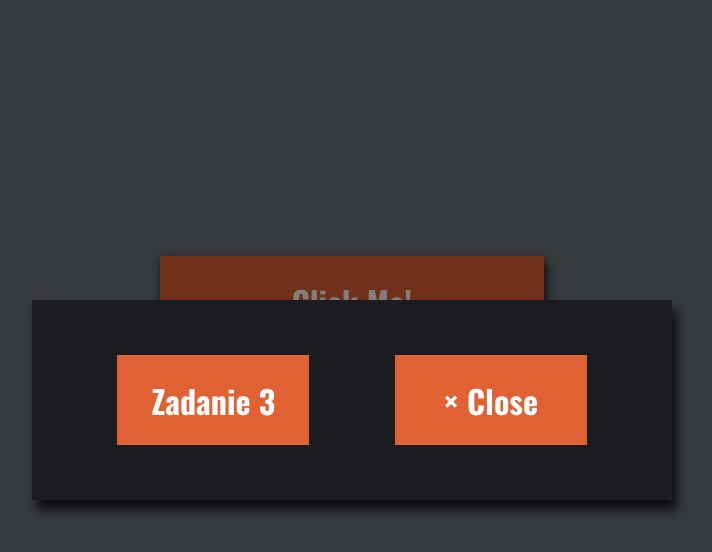
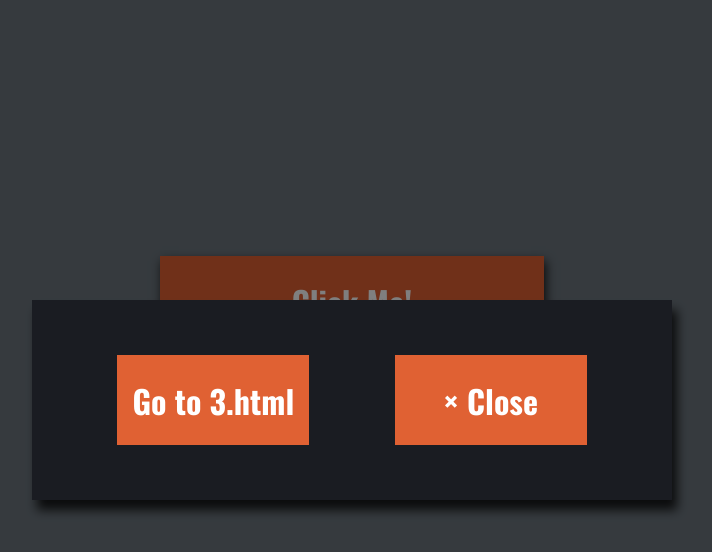
Before and after one commit to najMaseu/Zadanie_Rekrutacyjne, a plain HTML site: page 2/2.html in a window 1280 px wide. Both pictures are taken after a click on the button "Click Me!". Shown: the whole page, without its empty margins (288-1000 px from the left). Drawn offline with nearby package versions, Linux system fonts and the light colour scheme.

Commit message:
Change link in 3.h

```diff
--- a/2/2.html
+++ b/2/2.html
@@ -13,7 +13,7 @@
   <button class="button button--main">Click Me!</button>
   <div class="modal">
     <div class="modal__window">
-      <button class="button button--goto">Zadanie 3</button>
+      <button class="button button--goto">Go to 3.html</button>
       <nav>
         <button class="button button--close">&times; Close</button>
       </nav>
```
